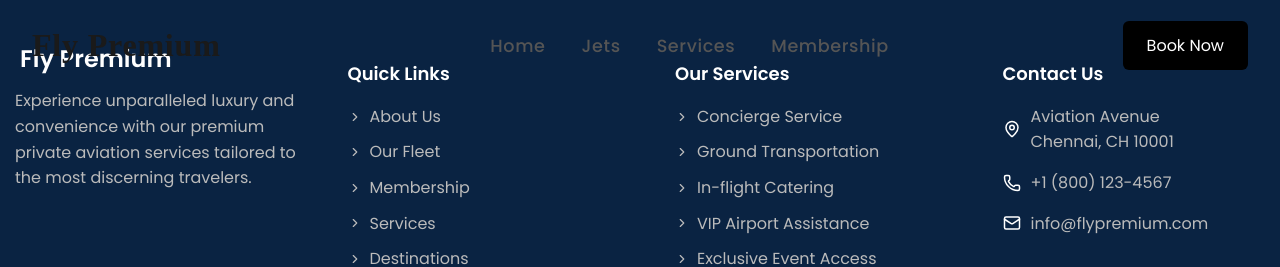
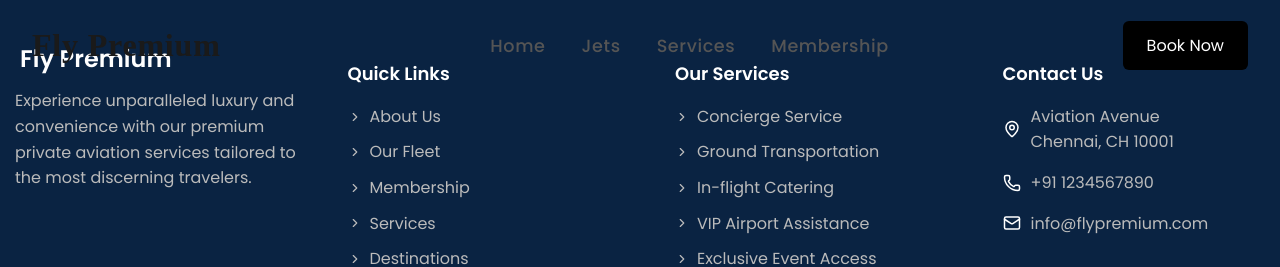
Before and after one commit to Mridul012/Endsem, a React (Vite) app: page /footer in a window 1280 px wide. Shown: the top 267 px of the page. Built offline with nearby package versions, Linux system fonts and the light colour scheme.

Commit message:
final changes

```diff
--- a/src/components/Footer.jsx
+++ b/src/components/Footer.jsx
@@ -89,7 +89,7 @@ import "./Footer.css"
                   </div>
                   <div className="contact-item">
                     <Phone size={18} />
-                    <p>+1 (800) 123-4567</p>
+                    <p>+91 1234567890</p>
                   </div>
                   <div className="contact-item">
                     <Mail size={18} />
```
